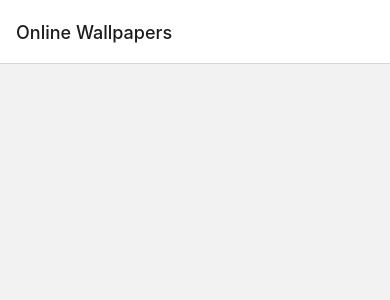
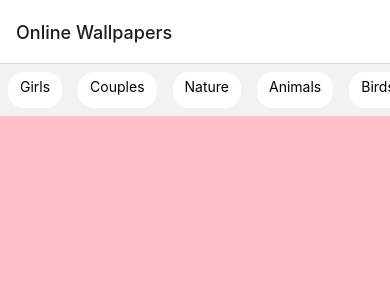
Before and after one commit to Ritik73011/online-wallpapers, a React Native app: screen /home in a window 390 px wide. Shown: the top 300 px of the page. Built offline with nearby package versions, Linux system fonts and the light colour scheme.

Commit message:
category section added

```diff
--- a/components/Home.jsx
+++ b/components/Home.jsx
@@ -1,12 +1,68 @@
-import React from 'react'
-import { View,Text } from 'react-native'
+import React, { useState } from "react";
+import {
+  View,
+  StyleSheet,
+  ScrollView,
+  TouchableOpacity,
+  Text,
+} from "react-native";
 
 const Home = () => {
+  const [state, setState] = useState([
+    { cat: "girls" },
+    { cat: "couples" },
+    { cat: "nature" },
+    { cat: "animals" },
+    { cat: "birds" },
+    { cat: "space" },
+    { cat: "cars" },
+  ]);
+  const handlePress = (text) => {};
   return (
-    <View>
+    <View style={{ flex: 1 }}>
+      {/*Category section start*/}
+      <View style={styles.horizontal}>
+        <ScrollView horizontal={true}>
+          {state.map((ele, idx) => {
+            return (
+              <TouchableOpacity
+                key={idx + 1}
+                style={styles.category}
+                onPress={() => handlePress(ele.cat)}
+              >
+                <Text>{ele.cat}</Text>
+              </TouchableOpacity>
+            );
+          })}
+        </ScrollView>
+      </View>
+      {/*Category section end*/}
 
+      {/*Wallpaper Section Start*/}
+      <View style={{flex:1,backgroundColor:"pink"}}>
+
+      </View>
+      {/*Wallpaper Section END*/}
     </View>
-  )
-}
+  );
+};
 
-export default Home
+const styles = StyleSheet.create({
+  horizontal: {
+    width: "100%",
+    maxHeight: 52,
+    height: "100%",
+  },
+  category: {
+    backgroundColor: "white",
+    margin: 8,
+    paddingBottom: 6,
+    paddingTop: 6,
+    paddingLeft: 12,
+    paddingRight: 12,
+    borderRadius: 16,
+    textTransform: "capitalize",
+  },
+});
+
+export default Home;
```
